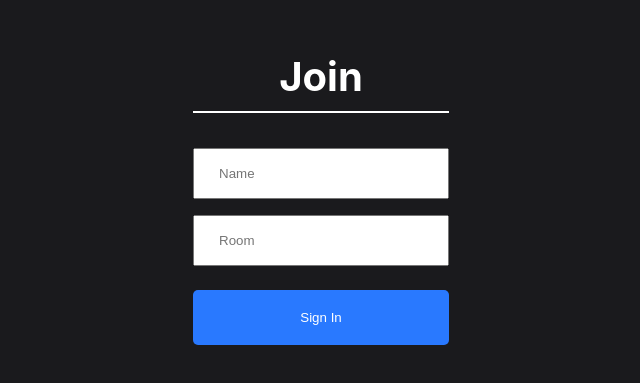
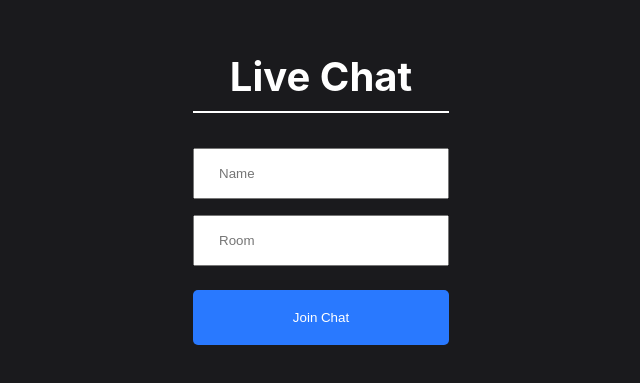
Before and after one commit to p3isman/secret_chat, a React (Vite) app: page / in a window 1280 px wide. Shown: the part 215-598 px from the top of the page, without its empty margins (319-959 px from the left). Built offline with nearby package versions, Linux system fonts and the light colour scheme.

Commit message:
Rename lobby titles

```diff
--- a/src/components/Lobby/Lobby.tsx
+++ b/src/components/Lobby/Lobby.tsx
@@ -9,7 +9,7 @@ const Lobby = () => {
   return (
     <div className='join__outer-container'>
       <div className='join__inner-container'>
-        <h1 className='heading'>Join</h1>
+        <h1 className='heading'>Live Chat</h1>
         <div>
           <input
             className='join__input'
@@ -27,7 +27,7 @@ const Lobby = () => {
             to={`/chat?name=${name}&room=${room}`}
             onClick={e => (!name || !room ? e.preventDefault() : null)}>
             <button className='btn' type='submit'>
-              Sign In
+              Join Chat
             </button>
           </Link>
         </div>
```
